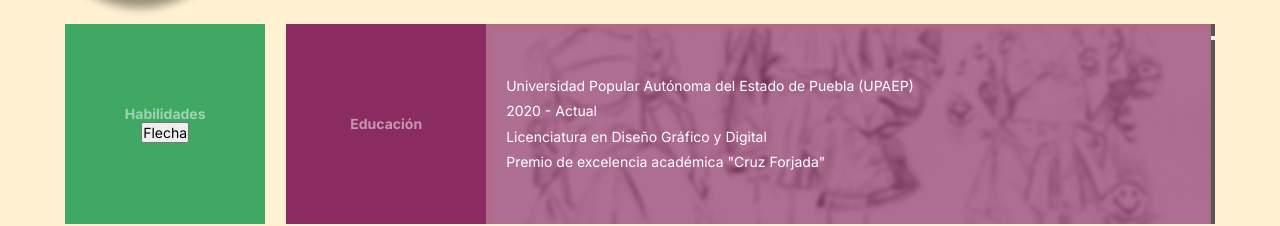
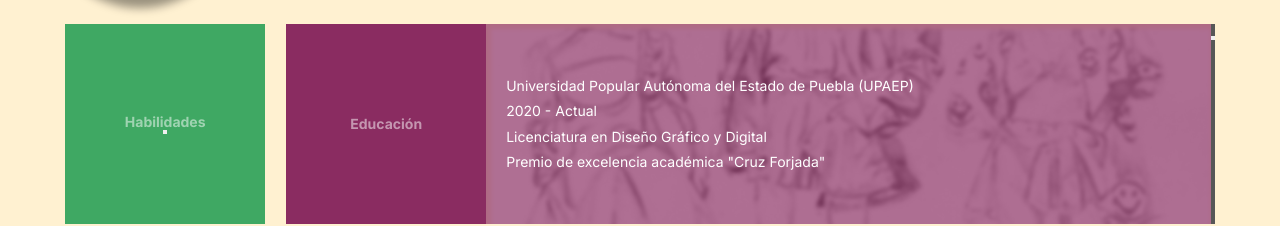
Before and after one commit to Axel-Meyrek/PORTAFOLIO-KENNY, a website: page index.html in a window 1280 px wide. Shown: the part 1292-1518 px from the top of the page. Drawn offline with Linux system fonts and the light colour scheme.

Commit message:
Change Data

```diff
--- a/index.html
+++ b/index.html
@@ -6,6 +6,7 @@
     <meta name="viewport" content="width=device-width, initial-scale=1.0">
     <!-- STYLES -->
     <link rel="stylesheet" href="style.css">
+    <link rel="shortcut icon" href="img/LogoKenny.webp" type="image/x-icon">
     <!-- TITLE -->
     <title>Kenny Hernandez</title>
 </head>
@@ -157,7 +158,7 @@
             <div class="habilidades_div"> <!-- HABILIDADES -->
                 <div id="habilidadesDiv" class="habilidades_cuadro">
                     <h3 class="habilidades_titulo habilidades_titulo--color">Habilidades</h3>
-                    <button id="flechaHabilidades">Flecha</button>
+                    <button id="flechaHabilidades"></button>
                 </div>
                 <div id="divProgramas" class="habilidades_cambiar habilidades_cambiar--none"> <!-- CAMBIO HABILIDADES -->
 
```
